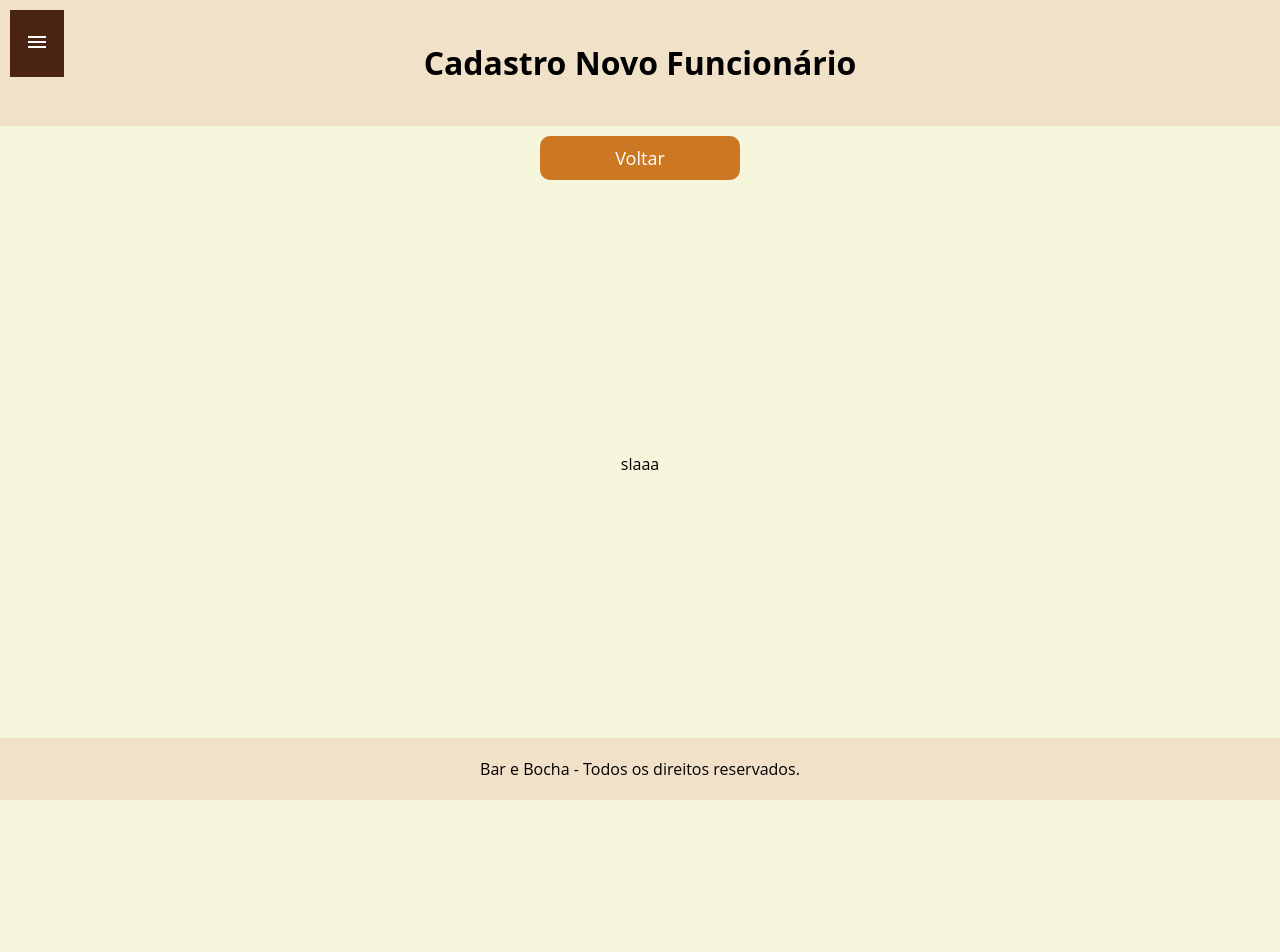
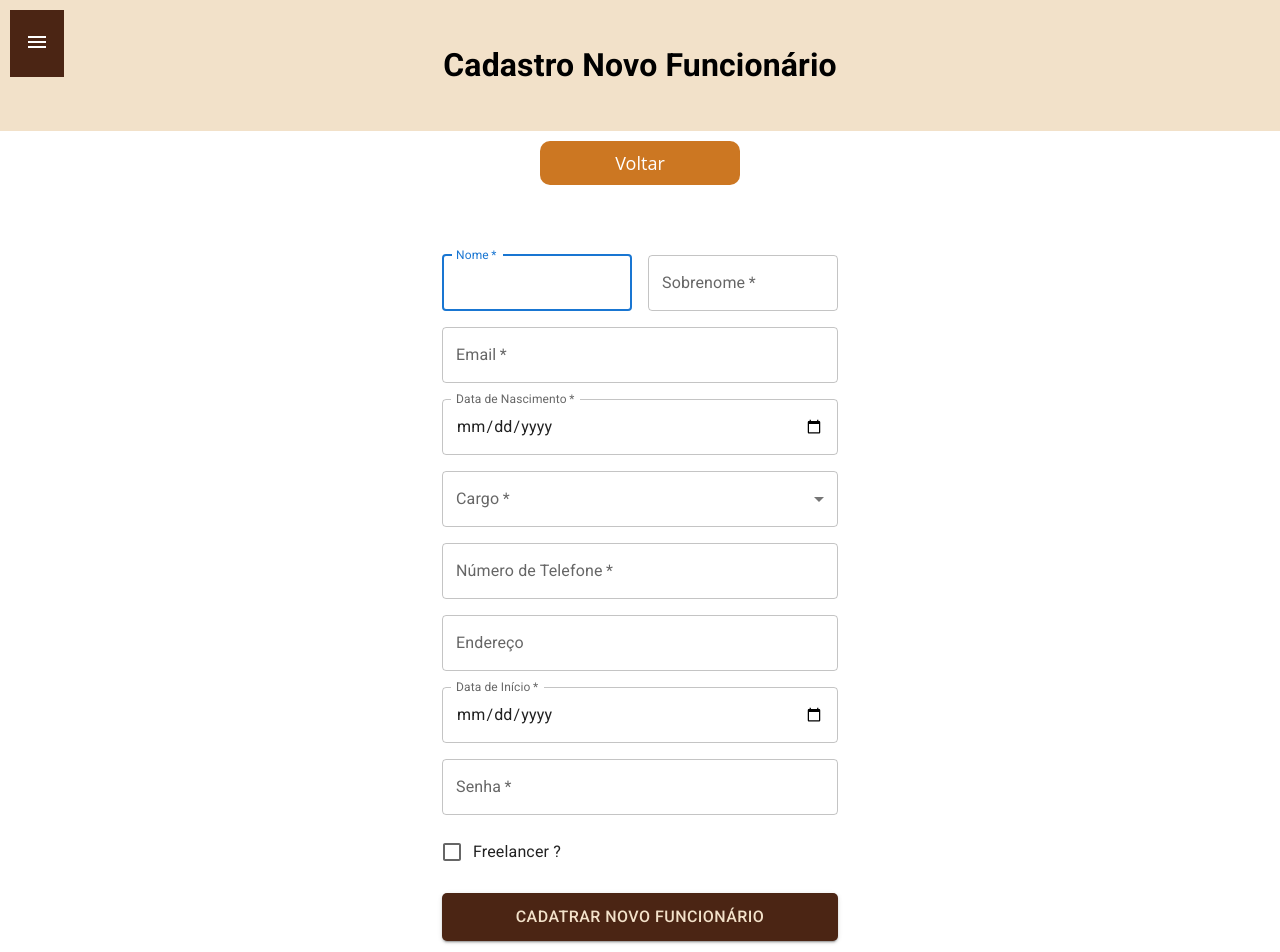
Before and after one commit to LuizAbudi/RegistroPonto-system, a React (Create React App) app: page /configuracoes/relatorioCadastroNovoFuncionario in a window 1280 px wide. Shown: the top 952 px of the page. Before the commit the page ends 800 px from the top, so only its background shows below. Built offline with nearby package versions, Linux system fonts and the light colour scheme.

Commit message:
creating form signUp

```diff
--- /dev/null
+++ b/src/components/Configuracoes/CadastrarNovoFuncionario.js
@@ -0,0 +1,208 @@
+import * as React from "react";
+import Button from "@mui/material/Button";
+import CssBaseline from "@mui/material/CssBaseline";
+import TextField from "@mui/material/TextField";
+import Grid from "@mui/material/Grid";
+import Box from "@mui/material/Box";
+import Container from "@mui/material/Container";
+import { createTheme, ThemeProvider } from "@mui/material/styles";
+import InputMask from "react-input-mask";
+import FormControl from "@mui/material/FormControl";
+import InputLabel from "@mui/material/InputLabel";
+import MenuItem from "@mui/material/MenuItem";
+import Select from "@mui/material/Select";
+import FormControlLabel from "@mui/material/FormControlLabel";
+import Checkbox from "@mui/material/Checkbox";
+
+const defaultTheme = createTheme();
+
+export default function CadastrarNovoFuncionario() {
+  const [phone, setPhone] = React.useState("");
+
+  const handlePhoneChange = (event) => {
+    setPhone(event.target.value);
+  };
+
+  const [role, setRole] = React.useState("");
+  const [isFreelancer, setIsFreelancer] = React.useState(false);
+
+  const handleSubmit = (event) => {
+    event.preventDefault();
+    const data = new FormData(event.currentTarget);
+    console.log({
+      email: data.get("email"),
+      password: data.get("password"),
+    });
+  };
+
+  return (
+    <ThemeProvider theme={defaultTheme}>
+      <Container component="main" maxWidth="xs">
+        <CssBaseline />
+        <Box
+          sx={{
+            marginTop: 2,
+            display: "flex",
+            flexDirection: "column",
+            alignItems: "center",
+          }}
+        >
+          <Box
+            component="form"
+            noValidate
+            onSubmit={handleSubmit}
+            sx={{ mt: 3 }}
+          >
+            <Grid container spacing={2}>
+              <Grid item xs={12} sm={6}>
+                <TextField
+                  autoComplete="given-name"
+                  name="firstName"
+                  required
+                  fullWidth
+                  id="firstName"
+                  label="Nome"
+                  autoFocus
+                />
+              </Grid>
+              <Grid item xs={12} sm={6}>
+                <TextField
+                  required
+                  fullWidth
+                  id="lastName"
+                  label="Sobrenome"
+                  name="lastName"
+                  autoComplete="family-name"
+                />
+              </Grid>
+              <Grid item xs={12}>
+                <TextField
+                  required
+                  fullWidth
+                  id="email"
+                  label="Email"
+                  name="email"
+                  autoComplete="email"
+                />
+              </Grid>
+              <Grid item xs={12}>
+                <TextField
+                  required
+                  fullWidth
+                  id="birthdate"
+                  label="Data de Nascimento"
+                  type="date"
+                  name="birthdate"
+                  InputLabelProps={{
+                    shrink: true,
+                  }}
+                />
+              </Grid>
+              <Grid item xs={12}>
+                <FormControl fullWidth required variant="outlined">
+                  <InputLabel id="role-label">Cargo</InputLabel>
+                  <Select
+                    labelId="role-label"
+                    id="role"
+                    name="role"
+                    value={role}
+                    onChange={(e) => setRole(e.target.value)}
+                    label="Cargo"
+                  >
+                    <MenuItem value={"garçom"}>Garçom</MenuItem>
+                    <MenuItem value={"cozinheiro"}>Cozinheiro</MenuItem>
+                    <MenuItem value={"bartender"}>Bartender</MenuItem>
+                  </Select>
+                </FormControl>
+              </Grid>
+              <Grid item xs={12}>
+                <InputMask
+                  mask="(99) 9 9999-9999"
+                  value={phone}
+                  onChange={handlePhoneChange}
+                >
+                  {() => (
+                    <TextField
+                      required
+                      fullWidth
+                      id="phone"
+                      label="Número de Telefone"
+                      name="phone"
+                    />
+                  )}
+                </InputMask>
+              </Grid>
+              <Grid item xs={12}>
+                <TextField
+                  fullWidth
+                  id="address"
+                  label="Endereço"
+                  name="address"
+                />
+              </Grid>
+              <Grid item xs={12}>
+                <TextField
+                  required
+                  fullWidth
+                  id="startDate"
+                  label="Data de Início"
+                  type="date"
+                  name="startDate"
+                  InputLabelProps={{
+                    shrink: true,
+                  }}
+                />
+              </Grid>
+              <Grid item xs={12}>
+                <TextField
+                  required
+                  fullWidth
+                  name="password"
+                  label="Senha"
+                  type="password"
+                  id="password"
+                  autoComplete="new-password"
+                />
+              </Grid>
+              <Grid item xs={12}>
+                <FormControlLabel
+                  control={
+                    <Checkbox
+                      checked={isFreelancer}
+                      onChange={(e) => setIsFreelancer(e.target.checked)}
+                      name="isFreelancer"
+                      color="primary"
+                    />
+                  }
+                  label="Freelancer ?"
+                />
+              </Grid>
+            </Grid>
+            <Button
+              type="submit"
+              fullWidth
+              variant="contained"
+              color="primary"
+              style={{
+                backgroundColor: "#4b2514",
+                color: "#f2e1c9",
+                padding: "10px 20px",
+                marginTop: "20px",
+                fontSize: "1rem",
+                borderRadius: "5px",
+                cursor: "pointer",
+                transition: "background-color 0.3s ease-in-out",
+                "&:hover": {
+                  backgroundColor: "#f5f5dc",
+                  color: "#4b2514",
+                },
+              }}
+            >
+              Cadatrar Novo Funcionário
+            </Button>
+          </Box>
+        </Box>
+      </Container>
+    </ThemeProvider>
+  );
+}
--- a/src/components/Configuracoes/TabelaPagamentoFuncionario.js
+++ b/src/components/Configuracoes/TabelaPagamentoFuncionario.js
@@ -60,10 +60,12 @@ function TabelaPagamentoFuncionario() {
   function CalcularValor() {
     const dadosPorFuncionario = getDadosPorFuncionario();
 
+    const valorPagamento = localStorage.getItem("ValorPagamento") || "10";
+
     Object.keys(dadosPorFuncionario).forEach((funcionario) => {
       const registros = dadosPorFuncionario[funcionario];
       registros.forEach((registro) => {
-        const { data, entrada, saida } = registro;
+        const { entrada, saida } = registro;
         const [entradaHora, entradaMinuto] = entrada.split(":");
         const [saidaHora, saidaMinuto] = saida.split(":");
         const entradaEmMinutos =
@@ -71,7 +73,9 @@ function TabelaPagamentoFuncionario() {
         const saidaEmMinutos = parseInt(saidaHora) * 60 + parseInt(saidaMinuto);
         const diferencaEmMinutos = saidaEmMinutos - entradaEmMinutos;
         const diferencaEmHoras = diferencaEmMinutos / 60;
-        const valor = diferencaEmHoras * 10;
+
+        const valor = diferencaEmHoras * valorPagamento;
+
         registro.valor = valor.toLocaleString("pt-BR", {
           style: "currency",
           currency: "BRL",
--- a/src/pages/CadastroFuncionario.js
+++ b/src/pages/CadastroFuncionario.js
@@ -1,5 +1,6 @@
 import React from "react";
 import { useNavigate } from "react-router-dom";
+import CadastrarNovoFuncionario from "../components/Configuracoes/CadastrarNovoFuncionario";
 
 function CadastroFuncionario() {
   const navigate = useNavigate();
@@ -19,7 +20,9 @@ function CadastroFuncionario() {
             Voltar
           </button>
         </div>
-        <main className="home-main">slaaa</main>
+        <main className="home-main">
+          <CadastrarNovoFuncionario />
+        </main>
         <footer className="home-footer">
           Bar e Bocha - Todos os direitos reservados.
         </footer>
```
